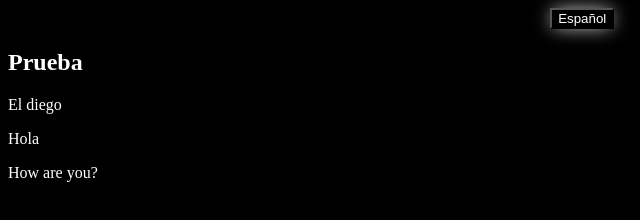
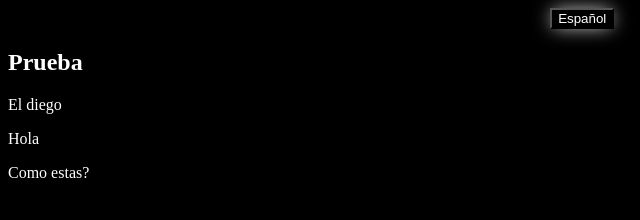
Before and after one commit to Lucssiano/Translator, a plain HTML site: page index.html in a window 1280 px wide. Shown: the full height of the page, 0-640 px from the left. Drawn offline with Linux system fonts and the light colour scheme.

Commit message:
Se modifican las palabras a traducir del archivo de prueba

```diff
--- a/index.html
+++ b/index.html
@@ -20,7 +20,7 @@
     <h2 data-i18n="body.title">Prueba</h2>
     <p data-i18n="body.paragraph">El diego</p>
     <p data-i18n="secondBody.title">Hola</p>
-    <p data-i18n="secondBody.paragraph">How are you?</p>
+    <p data-i18n="secondBody.paragraph">Como estas?</p>
     <script src="js/main.js" type="module"></script>
 </body>
 
```
